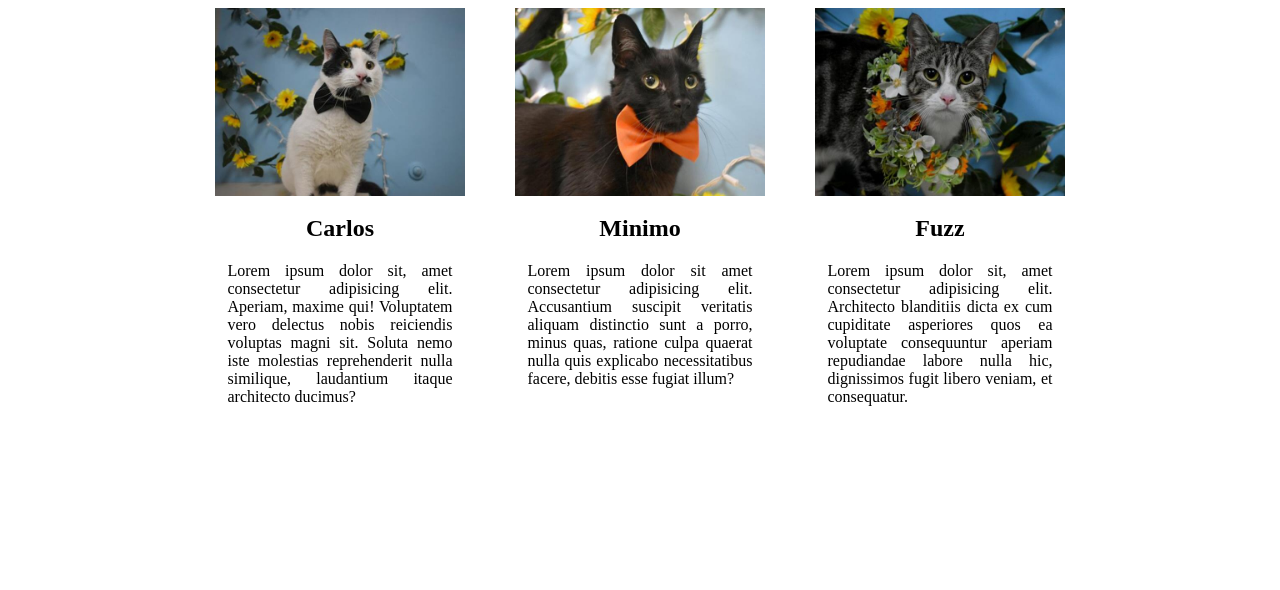
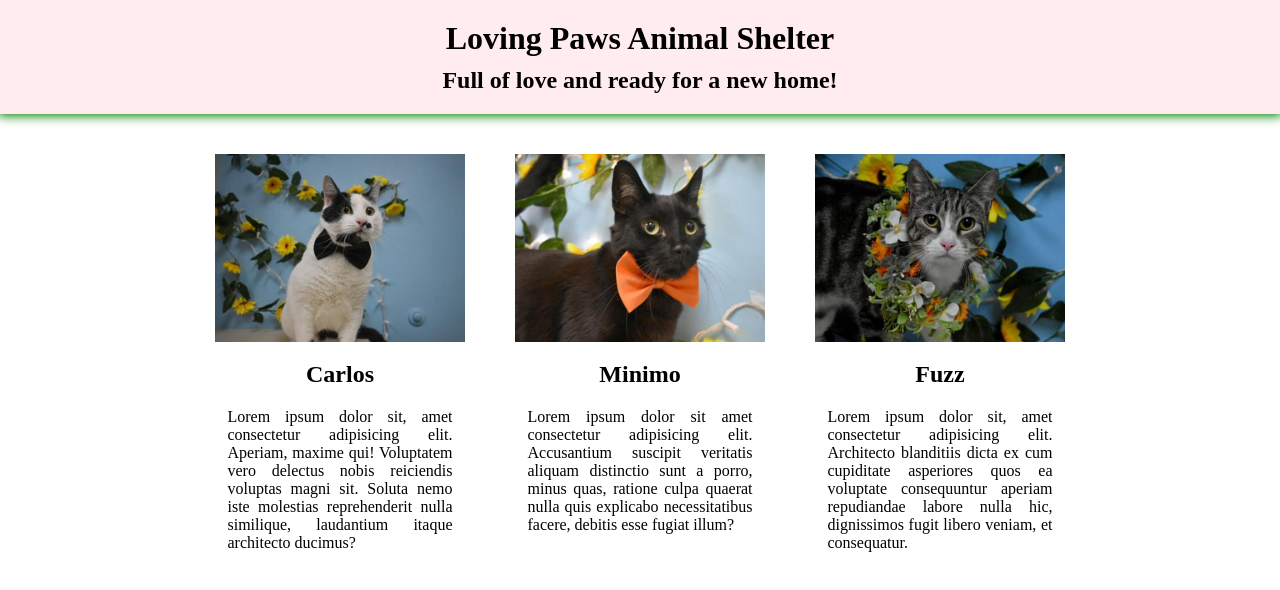
Before and after one commit to AlyxMoon/epicodus-day004-01-animal-shelter, a plain HTML site: page index.html in a window 1280 px wide. Drawn offline with Linux system fonts and the light colour scheme.

Commit message:
add some styling for the heading
Co-authored-by: Dave Lindqvist <lindqvist.dave@gmail.com>

```diff
--- a/css/styles.css
+++ b/css/styles.css
@@ -1,3 +1,25 @@
+.intro {
+  text-align: center;
+
+  background-color: rgba(255, 192, 203, 0.3);
+  box-shadow: 0 0 10px 2px green;
+
+  margin-bottom: 40px;
+  padding: 20px 0;
+}
+
+body {
+  margin: 0;
+}
+
+.intro h1, .intro h2 {
+  margin: 0;
+}
+
+.intro h1 {
+  margin-bottom: 10px;
+}
+
 .animal {
   display: flex;
   flex-direction: row;
--- a/index.html
+++ b/index.html
@@ -8,6 +8,11 @@
   <title>Animal Shelter</title>
 </head>
 <body>
+  <div class="intro">
+    <h1>Loving Paws Animal Shelter</h1>
+    <h2>Full of love and ready for a new home!</h2>
+  </div>
+
   <div class="animal">
     <div>
       <img src="images/carlos.jpg" alt="Carlos">
```
